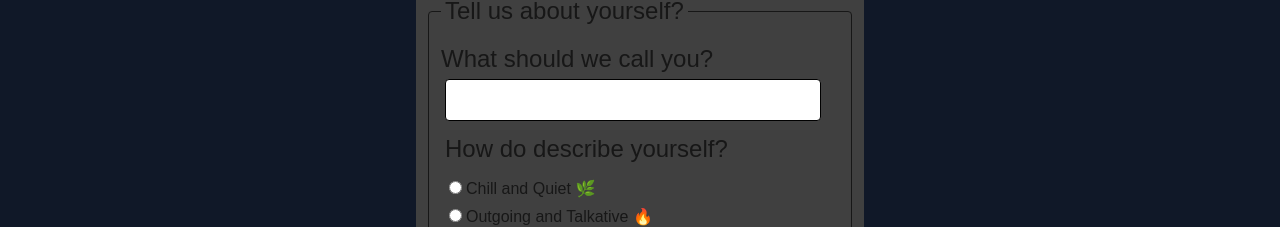
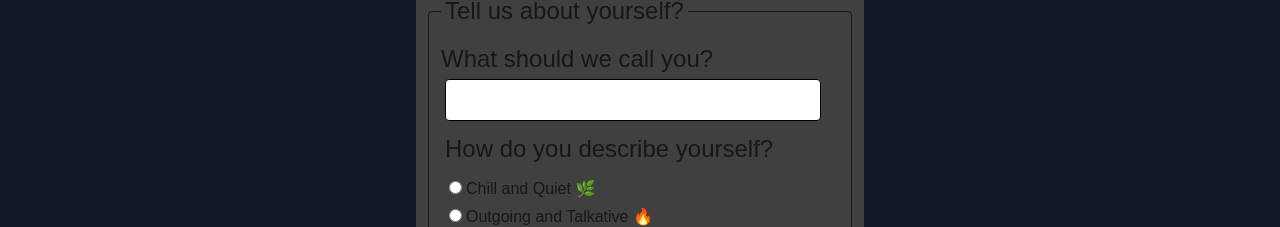
Before and after one commit to FredH2O/basic-ts-form, a Next.js app: page / in a window 1280 px wide. Shown: the part 138-365 px from the top of the page. Built offline with nearby package versions, Linux system fonts and the light colour scheme.

Commit message:
fix: missing  in description questions

```diff
--- a/components/Identity/DescriptionQuestion.tsx
+++ b/components/Identity/DescriptionQuestion.tsx
@@ -9,7 +9,7 @@ type Props = {
 
 const DescriptionQuestion = ({ onChange }: Props) => {
   return (
-    <RadioQuestionsBox title="How do describe yourself?">
+    <RadioQuestionsBox title="How do you describe yourself?">
       <div className="flex flex-col space-y-1">
         {DESCRIPTION.map((answer) => (
           <label htmlFor={answer.value} key={answer.key}>
```
